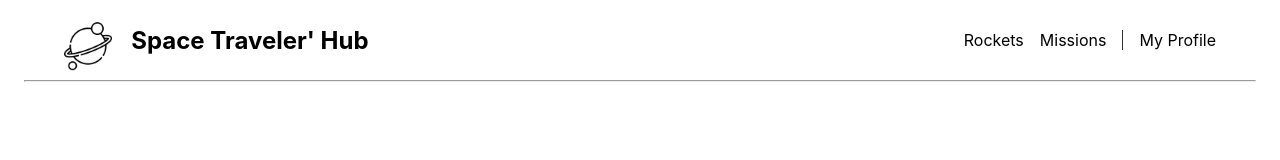
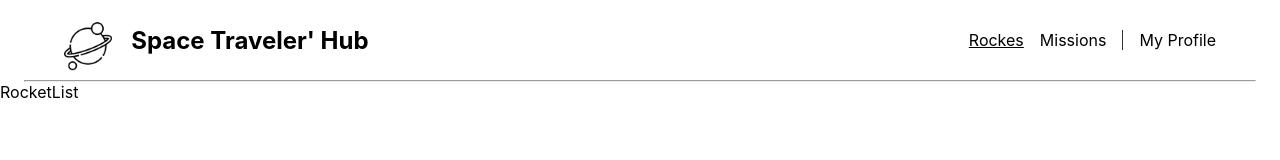
Before and after one commit to alexpuente0/react-spacex, a React (Create React App) app: page / in a window 1280 px wide. Shown: the top 160 px of the page. Built offline with nearby package versions, Linux system fonts and the light colour scheme.

Commit message:
Add RocketList component

```diff
--- a/package.json
+++ b/package.json
@@ -6,11 +6,12 @@
     "@testing-library/jest-dom": "^5.16.4",
     "@testing-library/react": "^13.3.0",
     "@testing-library/user-event": "^13.5.0",
+    "espree": "^9.3.2",
     "react": "^18.1.0",
     "react-dom": "^18.1.0",
     "react-redux": "^8.0.2",
     "react-router-dom": "^6.3.0",
-    "react-scripts": "5.0.1",
+    "react-scripts": "^5.0.1",
     "redux": "^4.2.0",
     "redux-logger": "^3.0.6",
     "redux-thunk": "^2.4.1",
--- a/src/App.js
+++ b/src/App.js
@@ -2,6 +2,7 @@ import './App.css';
 import { BrowserRouter, Routes, Route } from 'react-router-dom';
 import Header from './components/Header';
 import MyProfile from './pages/MyProfile';
+import Rockets from './pages/Rockets';
 
 function App() {
   return (
@@ -10,6 +11,7 @@ function App() {
         <Header />
         <Routes>
           <Route path="/myprofile" element={<MyProfile />} />
+          <Route path="/" element={<Rockets />} />
         </Routes>
       </BrowserRouter>
     </div>
--- a/src/components/Header.js
+++ b/src/components/Header.js
@@ -15,7 +15,15 @@ const Header = () => {
           <h1 className="header">Space Traveler&apos; Hub</h1>
         </div>
         <ul className="list-container">
-          <li>Rockets</li>
+          <li>
+            <NavLink
+              to="/"
+              className="rockets"
+              style={({ isActive }) => (isActive ? activeStyle : undefined)}
+            >
+              Rockes
+            </NavLink>
+          </li>
           <li>Missions</li>
           <li>
             <NavLink
--- /dev/null
+++ b/src/components/rockets/RocketList.js
@@ -0,0 +1,5 @@
+import React from 'react';
+
+const RocketList = () => <div>RocketList</div>;
+
+export default RocketList;
--- /dev/null
+++ b/src/pages/Rockets.js
@@ -0,0 +1,10 @@
+import React from 'react';
+import RocketList from '../components/rockets/RocketList';
+
+const Rockets = () => (
+  <div>
+    <RocketList />
+  </div>
+);
+
+export default Rockets;
```
Also changed, not shown: 1 other file (tests, documents, lock files or other folders).
